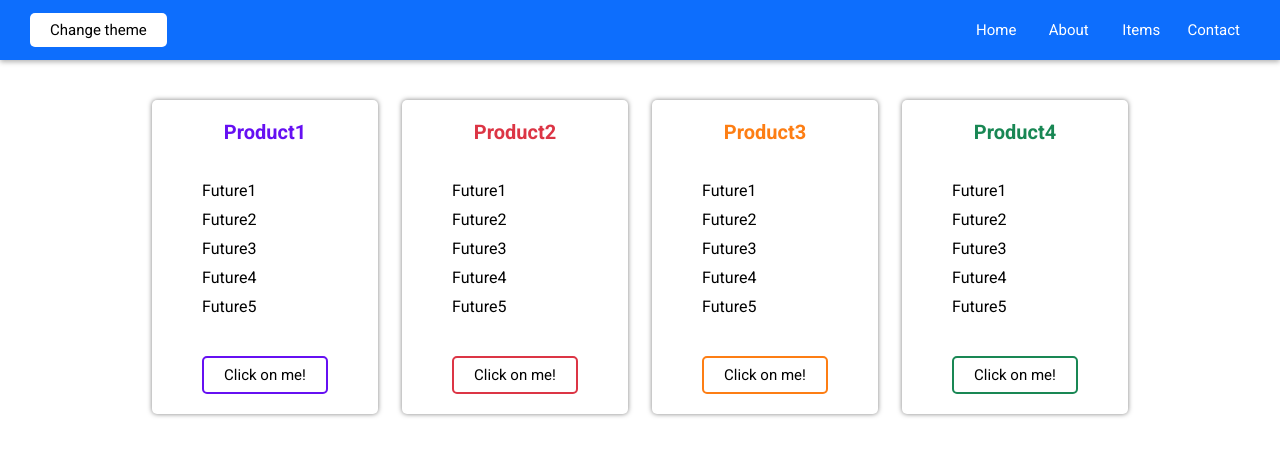
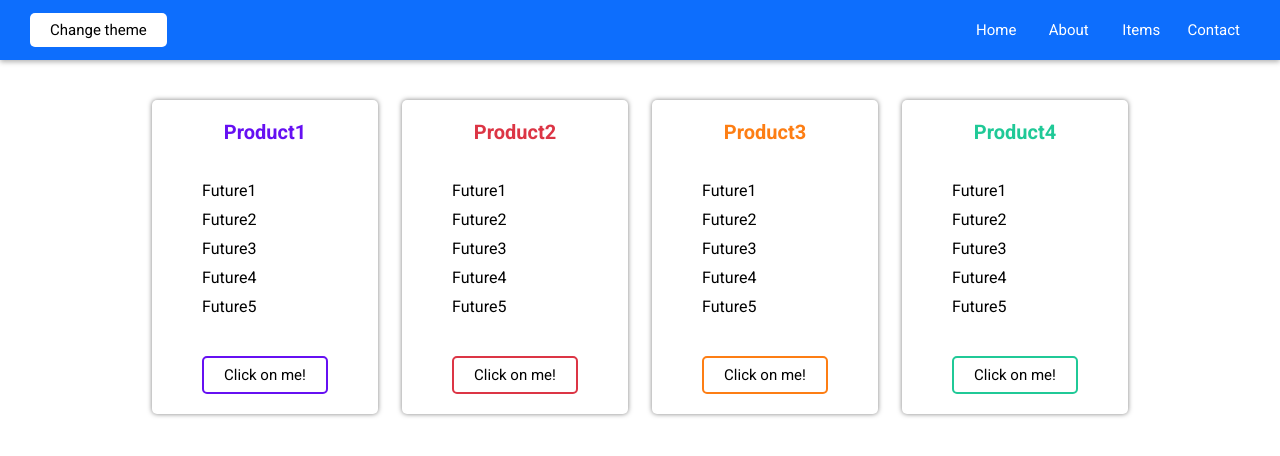
Before and after one commit to Kalecew/themes-cards-css, a plain HTML site: page index.html in a window 1280 px wide. Drawn offline with Linux system fonts and the light colour scheme.

Commit message:
fix themes

```diff
--- a/css/style.css
+++ b/css/style.css
@@ -68,7 +68,6 @@ main{
 .card{
 	padding: 20px 50px;
 	box-shadow: 0 0 5px rgba(0, 0, 0, 0.5);
-	background-color: #fff;
 	border-radius: 5px;
 }
 .card .title{
@@ -89,6 +88,3 @@ main{
 .card button{
 	border: 2px solid transparent;
 }
-.card button:hover{
-	color:  #fff;
-}
--- a/css/style.tm1.css
+++ b/css/style.tm1.css
@@ -5,16 +5,21 @@ THEME 1
 primary = #6610f2
 danger = #dc3545
 warning = #fd7e14
-success = #198754
+success = #20c997
+body-text = #000
+card-button-text = inherit
+card-button-text-hover = #fff
 theme-btn = #FFF
 body = #FFF
 nav = #0d6efd
 nav-hover = #0dcaf0
+card = #fff
 nav-height = 60px
 */
 
 body{
 	background-color: #fff;
+	color: #000;
 }
 nav{
 	height: 60px;
@@ -22,17 +27,16 @@ nav{
 }
 button{
 	background-color: #fff;
-	color: #000;
+	color: inherit;
 }
 nav ul li:hover{
 	background-color: #0dcaf0;
 }
 .card{
 	background-color: #fff;
-	color: #000;
 }
-.card .title{
-	color: #000;
+.card button:hover{
+	color: #fff;
 }
 .primary .title{
 	color: #6610f2;
@@ -71,14 +75,14 @@ nav ul li:hover{
 	background-color: #fd7e14;
 }
 .success .title{
-	color: #198754;
+	color: #20c997;
 	border-bottom-color: transparent;
 }
 .success button{
-	border-color: #198754;
+	border-color: #20c997;
 	background-color: inherit;
 }
 .success button:hover{
-	border-color: #198754;
-	background-color: #198754;
+	border-color: #20c997;
+	background-color: #20c997;
 }
--- a/css/style.tm2.css
+++ b/css/style.tm2.css
@@ -4,16 +4,21 @@ THEME 2
 primary = #6610f2
 danger = #dc3545
 warning = #fd7e14
-success = #198754
-theme-btn = #FFF
+success = #20c997
+body-text = #fff
+card-button-text = inherit
+card-button-text-hover = #fff
+theme-btn = #6c757d
 body = #343a40
 nav = #212529
 nav-hover = #6c757d
+card = #6c757d
 nav-height = 70px
 */
 
 body{
 	background-color: #343a40;
+	color: #fff;
 }
 nav{
 	height: 70px;
@@ -21,19 +26,19 @@ nav{
 }
 button{
 	background-color: #6c757d;
-	color: #fff;
+	color: inherit;
 }
 nav ul li:hover{
 	background-color: #6c757d;
 }
 .card{
 	background-color: #6c757d;
-	color: #fff;
 }
-.card .title{
+.card button:hover{
 	color: #fff;
 }
 .primary .title{
+	color: inherit;
 	border-bottom-color: #6610f2;
 }
 .primary button{
@@ -45,6 +50,7 @@ nav ul li:hover{
 	background-color: inherit;
 }
 .danger .title{
+	color: inherit;
 	border-bottom-color: #dc3545;
 }
 .danger button{
@@ -56,6 +62,7 @@ nav ul li:hover{
 	background-color: inherit;
 }
 .warning .title{
+	color: inherit;
 	border-bottom-color: #fd7e14;
 }
 .warning button{
@@ -67,13 +74,14 @@ nav ul li:hover{
 	background-color: inherit;
 }
 .success .title{
-	border-bottom-color: #198754;
+	color: inherit;
+	border-bottom-color: #20c997;
 }
 .success button{
-	border-color: #198754;
-	background-color: #198754;
+	border-color: #20c997;
+	background-color: #20c997;
 }
 .success button:hover{
-	border-color: #198754;
+	border-color: #20c997;
 	background-color: inherit;
 }
```
